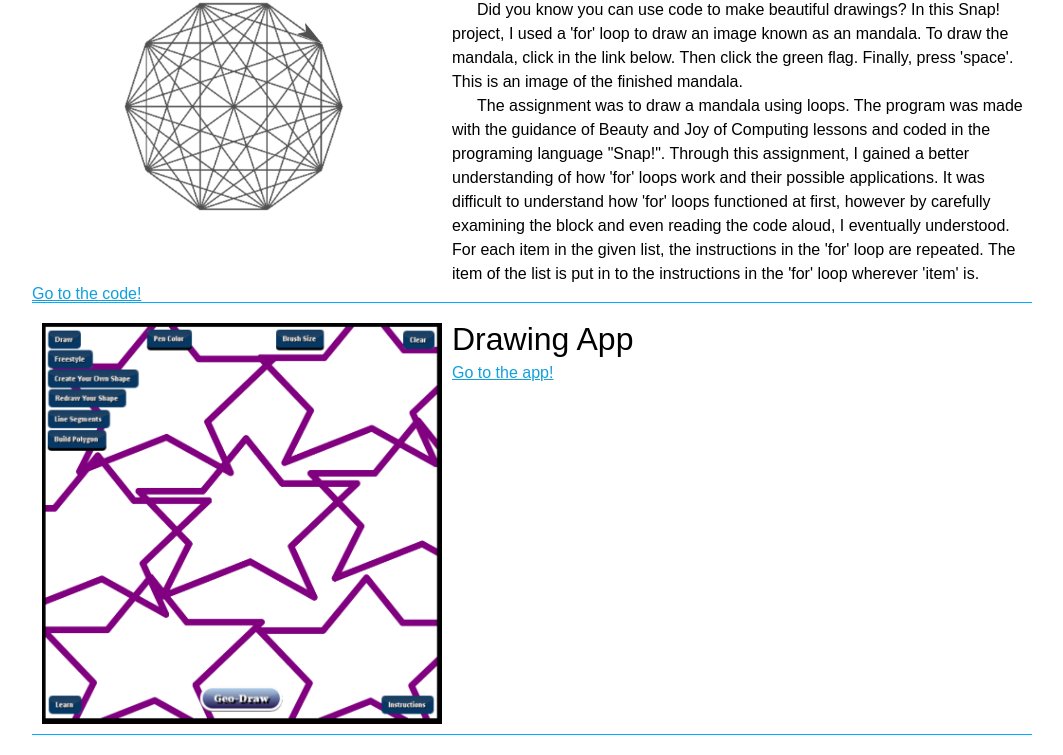
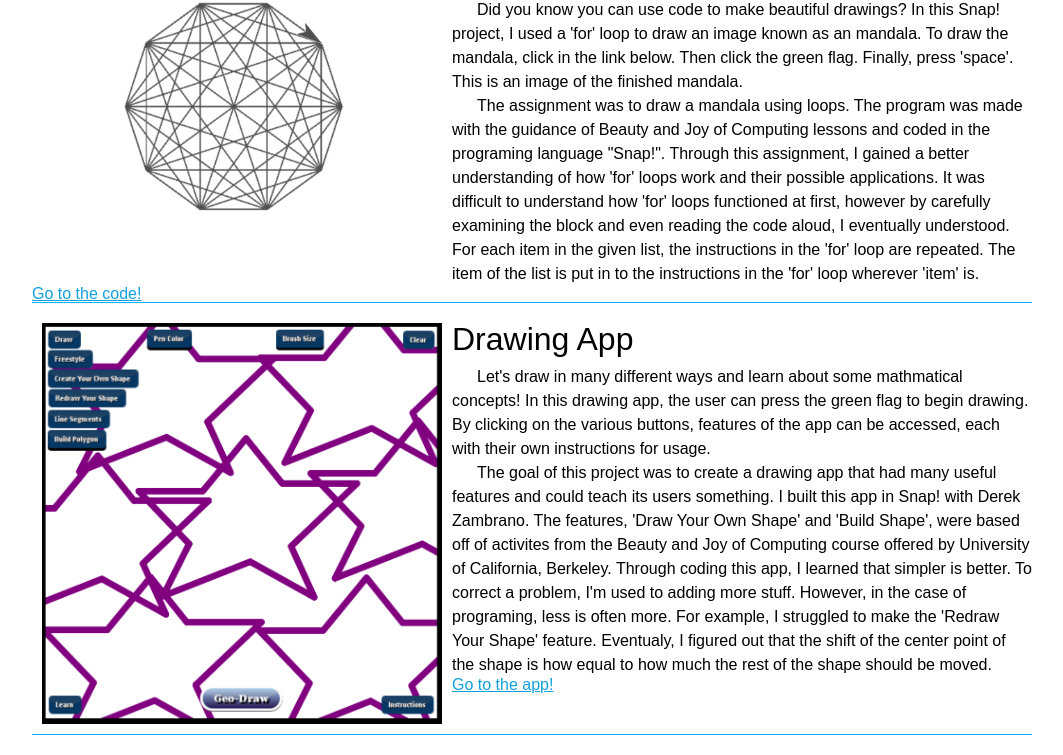
Before and after one commit to mawhile002/ap-cs-site, a plain HTML site: page index.html in a window 1280 px wide. Shown: the part 630-1385 px from the top of the page, without its empty margins (108-1171 px from the left). Drawn offline with Linux system fonts and the light colour scheme.

Commit message:
Update index.html

```diff
--- a/index.html
+++ b/index.html
@@ -80,9 +80,19 @@
         <img src="drawingapp.PNG" alt="Drawing App Screenshot"/>
         <h2>Drawing App</h2>
         <p class="description">
-
+            Let's draw in many different ways and learn about some mathmatical concepts!
+            In this drawing app, the user can press the green flag to begin drawing.
+            By clicking on the various buttons, features of the app can be accessed, each with their own instructions for usage.
         </p>
         <p class="description">
+            The goal of this project was to create a drawing app that had many useful features and could teach its users something.
+            I built this app in Snap! with Derek Zambrano.
+            The features, 'Draw Your Own Shape' and 'Build Shape', were based off of activites from the Beauty and Joy of Computing course offered by University of California, Berkeley.
+            Through coding this app, I learned that simpler is better.
+            To correct a problem, I'm used to adding more stuff.
+            However, in the case of programing, less is often more.
+            For example, I struggled to make the 'Redraw Your Shape' feature.
+            Eventualy, I figured out that the shift of the center point of the shape is how equal to how much the rest of the shape should be moved.
             </p>
         <p><a href="https://snap.berkeley.edu/snap/snap.html#present:Username=mawhile002&ProjectName=Derek%20and%20Alia%20Drawing%20App" target="_blank">Go to the app!</a></p>
 
```
